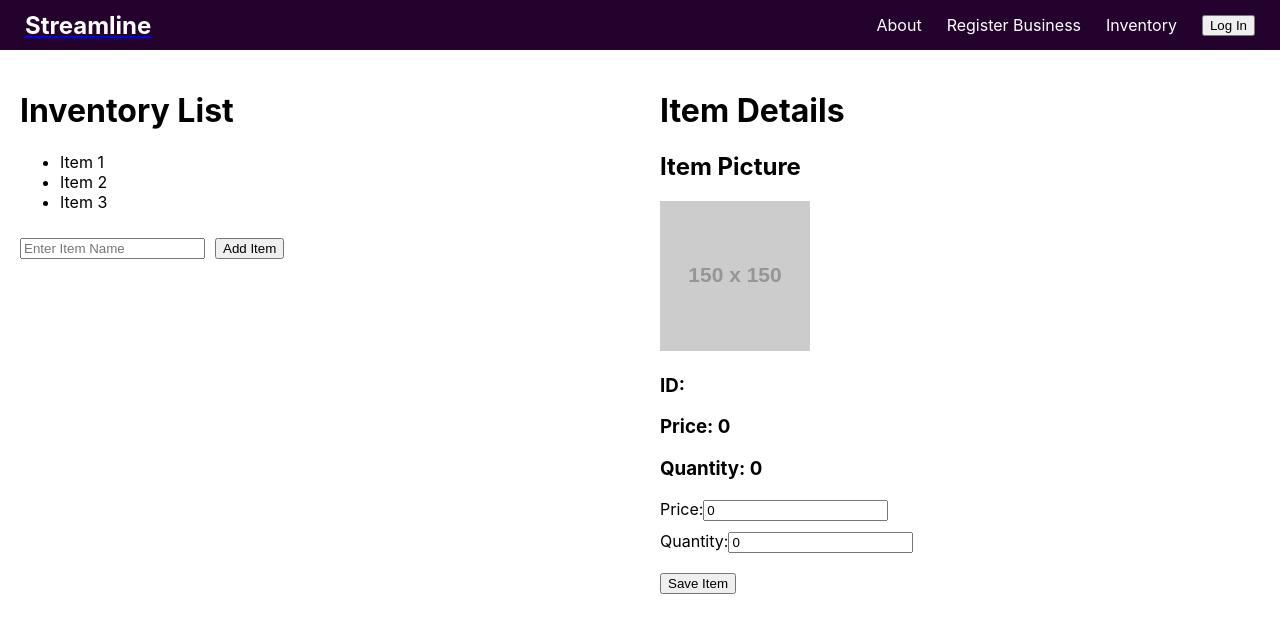
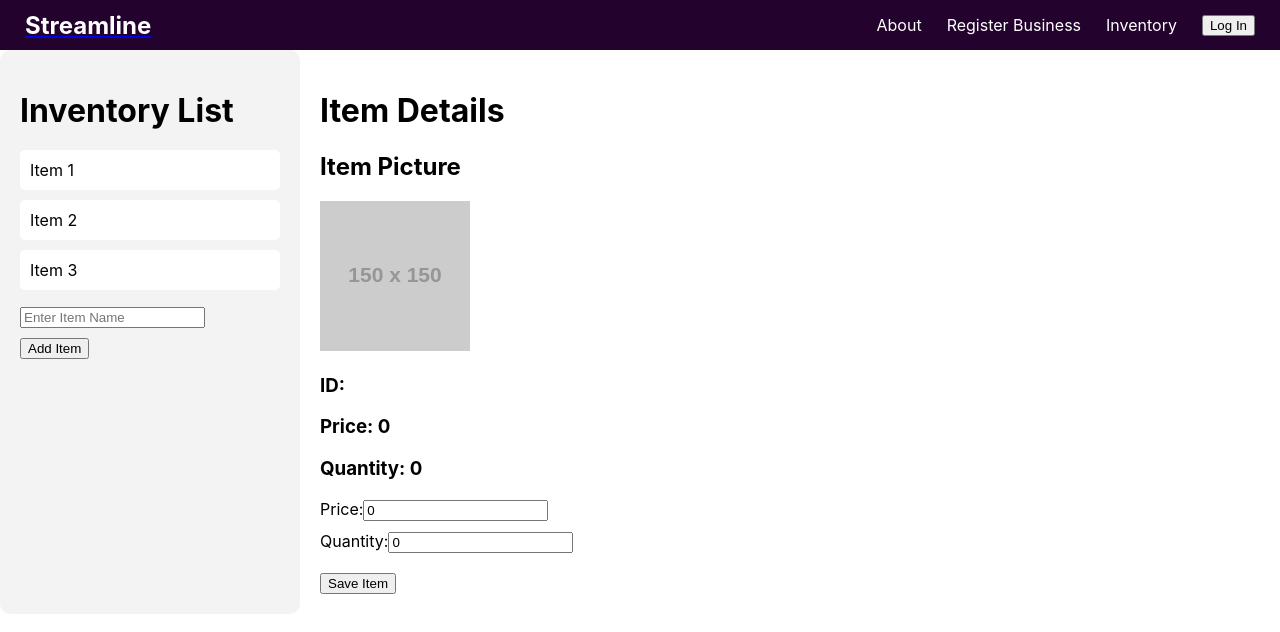
Before and after one commit to jimventory/Frontend, a React (Create React App) app: page /inventory in a window 1280 px wide. Shown: the top 632 px of the page. Built offline with nearby package versions, Linux system fonts and the light colour scheme.

Commit message:
made inventory item list look a bit better

```diff
--- a/src/stylesheets/Inventory.css
+++ b/src/stylesheets/Inventory.css
@@ -1,4 +1,3 @@
-/* styles.css */
 
 /* Inventory Container */
 .inventory-container {
@@ -8,10 +7,35 @@
   /* Inventory List */
   .inventory-list {
     width: 50%;
+    max-width: 300px;
     padding: 20px;
     box-sizing: border-box;
+    background-color: #f3f3f3;
+    border-radius: 10px;
   }
 
+  .inventory-list h1 {
+    margin-bottom: 20px;
+  }
+
+  .inventory-list ul {
+    list-style-type: none;
+    padding: 0;
+  }
+
+  .inventory-list li {
+    padding: 10px;
+    margin-bottom: 10px;
+    background-color: #ffffff;
+    border-radius: 5px;
+    cursor: pointer;
+  }
+
+  .inventory-list li:hover {
+    background-color: #e0e0e0;
+  }
+
+  /* Input and Button */
   .input-item-name {
     margin-right: 10px;
   }
```
